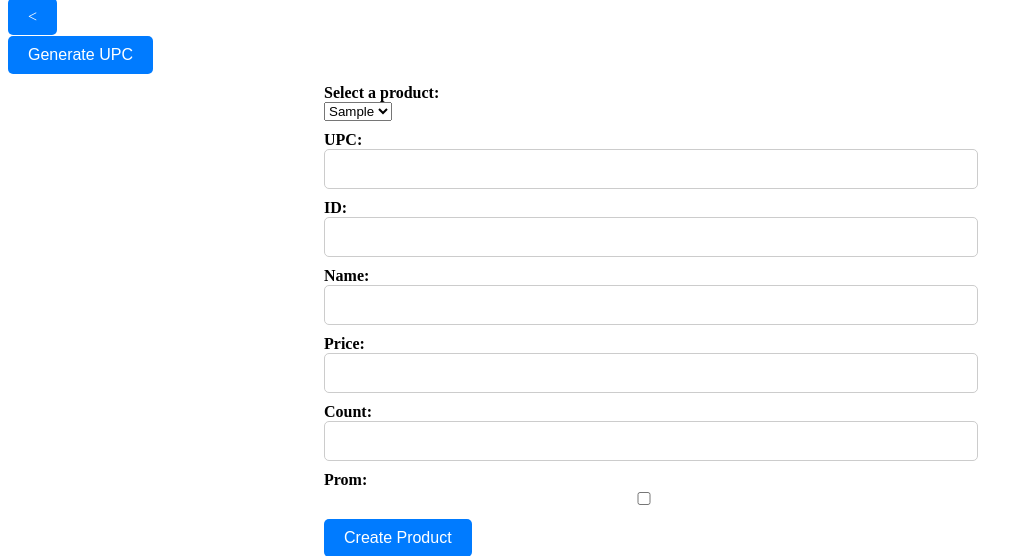
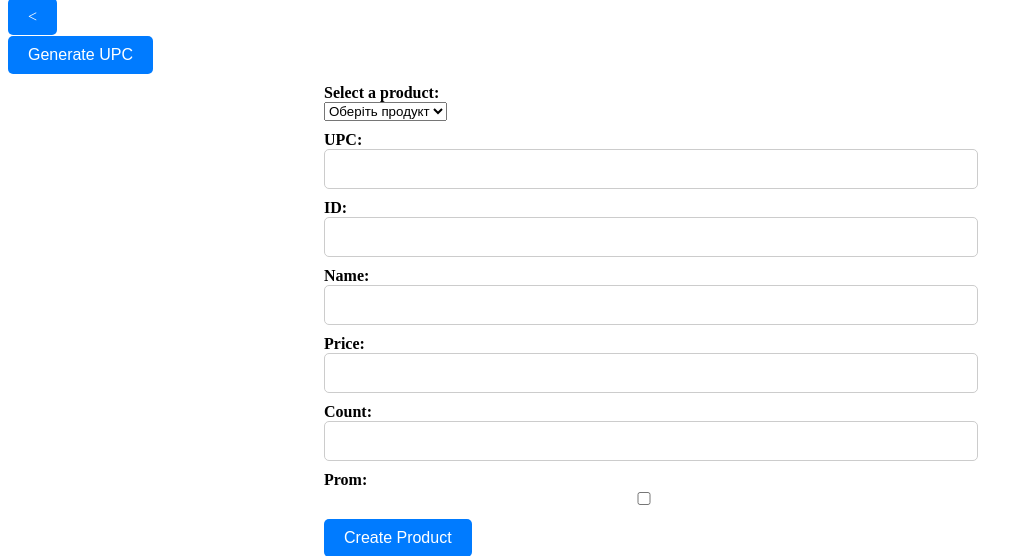
Before and after one commit to Zhenyettta/3LAGODA, a Django app: template 3LAGODA/templates/manager/in_store_products/add_in_store_product.html in a window 1280 px wide. Shown: the top 556 px of the page, without its empty margins (0-1033 px from the left). Run offline with Django 4.2, Linux system fonts and the light colour scheme; the template is opened without the code that fills it: most values are stand-ins (such as "Sample title", 1, 10 or a date in 2020).

Commit message:
Fixed product

```diff
--- a/3LAGODA/templates/manager/in_store_products/add_in_store_product.html
+++ b/3LAGODA/templates/manager/in_store_products/add_in_store_product.html
@@ -20,6 +20,7 @@
         <div>
             <label for="product">Select a product:</label>
             <select id="product" name="product" onchange="updateFields(this)">
+                <option value="" disabled selected hidden>Оберіть продукт</option>
                 {% for product in products %}
                     <option value="{{ product.0 }}">{{ product.2 }}</option>
                 {% endfor %}
```
